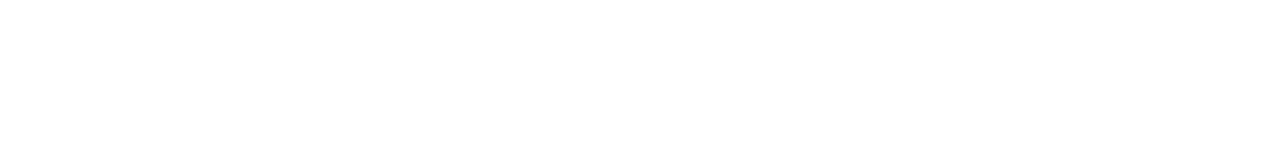
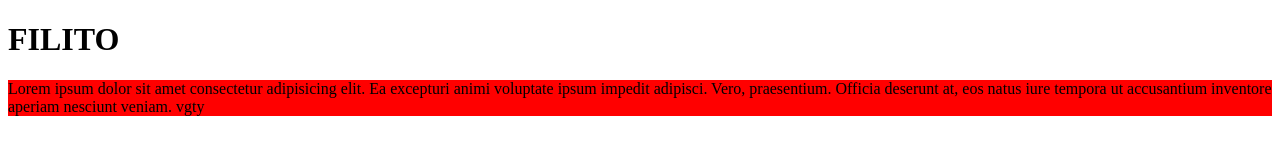
Before and after one commit to gnadaja/prueba, a plain HTML site: page index.html in a window 1280 px wide. Drawn offline with Linux system fonts and the light colour scheme.

Commit message:
agregue fondo

```diff
--- /dev/null
+++ b/estilo.css
@@ -0,0 +1,3 @@
+.fondorojo {
+    background-color: red;
+}
--- a/index.html
+++ b/index.html
@@ -5,8 +5,19 @@
     <meta http-equiv="X-UA-Compatible" content="IE=edge">
     <meta name="viewport" content="width=device-width, initial-scale=1.0">
     <title>Document</title>
+    <link rel="stylesheet" href="estilo.css">
 </head>
 <body>
+    <header>
+        <h1>
+            FILITO
+        </h1>
+        <nav>
+            <p class="fondorojo">
+                Lorem ipsum dolor sit amet consectetur adipisicing elit. Ea excepturi animi voluptate ipsum impedit adipisci. Vero, praesentium. Officia deserunt at, eos natus iure tempora ut accusantium inventore aperiam nesciunt veniam. vgty
+            </p>
+        </nav>
+    </header>
 
 </body>
 </html>
```
